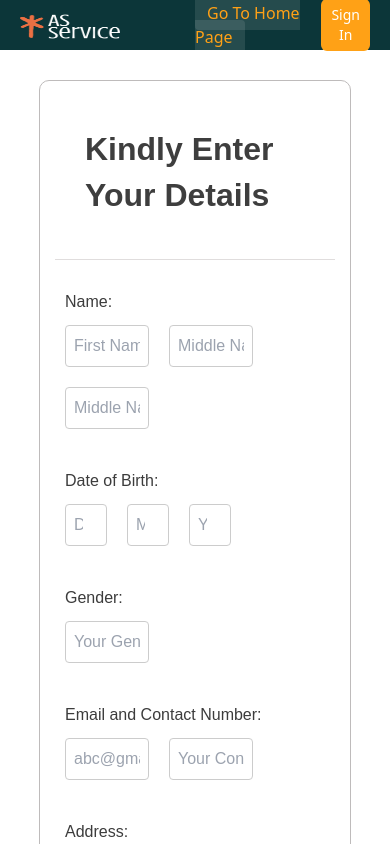
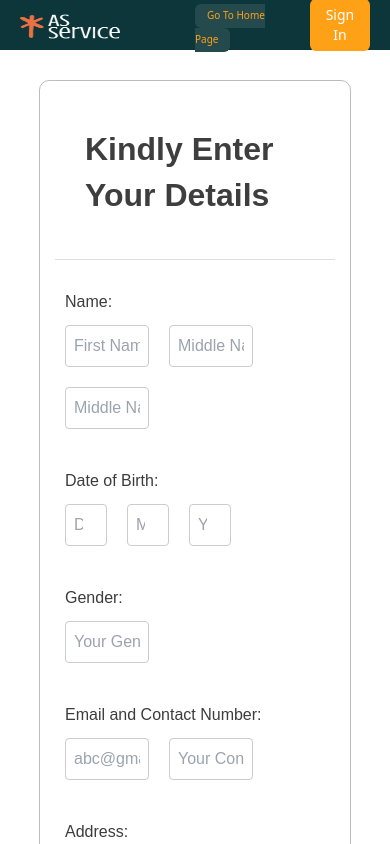
Before and after one commit to Saurav9895/As-Service, a Next.js app: page /Forms in a window 390 px wide. Shown: the top 844 px of the page. Built offline with nearby package versions, Linux system fonts and the light colour scheme; no server answers.

Commit message:
changes made

```diff
--- a/src/FormBar/FormBar.tsx
+++ b/src/FormBar/FormBar.tsx
@@ -30,7 +30,7 @@ const FormBar:React.FC<FormBarProps> = () => {
                 href='/'
                 target='_blank'
                 rel='noreferrer'
-                className='bg-dark-fill-3 py-1.5 px-3 cursor-pointer rounded text-brand-orange hover:bg-dark-fill-2'
+                className='regbutformain'
             >
                 Go To Home Page
             </a>
@@ -47,7 +47,7 @@ const FormBar:React.FC<FormBarProps> = () => {
                 )}
                 {user && (
                     <div className='cursor-pointer group relative'>
-                        <Image src='/avatar.png' alt='Avatar' className=' h-8 w-8 rounded-full' />
+                        <Image src='/avatar.png' alt='Avatar' className=' h-8 w-8 rounded-full' height={50} width={50} />
                         <div
                             className='absolute top-10 left-2/4 -translate-x-2/4  mx-auto bg-dark-layer-1 text-brand-orange p-2 rounded shadow-lg
                             z-40 group-hover:scale-100 scale-0
--- a/src/components/Mainpagenav/Mainpagenav.tsx
+++ b/src/components/Mainpagenav/Mainpagenav.tsx
@@ -35,7 +35,7 @@ const Mainpagenav:React.FC<MainpagenavProps> = () => {
                     href='/Forms'
                     target='_blank'
                     rel='noreferrer'
-                    className='bg-dark-fill-3 py-1.5 px-3 cursor-pointer rounded text-brand-orange hover:bg-dark-fill-2'
+                    className='regbutformain'
                 >
                     Register Yourself as a Service Man
                 </a>
@@ -45,7 +45,7 @@ const Mainpagenav:React.FC<MainpagenavProps> = () => {
                     href='/Servicelist'
                     target='_blank'
                     rel='noreferrer'
-                    className='bg-dark-fill-3 py-1.5 px-3 cursor-pointer rounded text-brand-orange hover:bg-dark-fill-2'
+                    className='regbutformain'
                 >
                     Find Service
                 </a>
--- a/src/components/Topbar/Topbar.tsx
+++ b/src/components/Topbar/Topbar.tsx
@@ -34,7 +34,7 @@ const Topbar:React.FC<TopbarProps> = () => {
                     href='/'
                     target='_blank'
                     rel='noreferrer'
-                    className='bg-dark-fill-3 py-1.5 px-3 cursor-pointer rounded text-brand-orange hover:bg-dark-fill-2'
+                    className='regbutformain'
                 >
                     Go To Home Page
                 </a>
--- a/src/styles/globals.css
+++ b/src/styles/globals.css
@@ -128,6 +128,21 @@
   font-weight: 500; /* Equivalent to font-medium in Tailwind CSS */
   color: #d1d5db;
 }
+
+.regbutformain {
+  background-color: rgb(37,74,77);
+  padding-top: 0.275rem; /* 1.5 * 0.25 = 0.375 */
+  padding-bottom: 0.375rem; /* 1.5 * 0.25 = 0.375 */
+  padding-left: 0.75rem; /* 3 * 0.25 = 0.75 */
+  padding-right: 0.75rem; /* 3 * 0.25 = 0.75 */
+  cursor: pointer;
+  border-radius: 0.375rem; /* Rounded to the nearest value */
+  color: rgb(255 161 22);
+}
+
+.regbutformain:hover {
+  background-color: rgb(64, 98, 101);
+}
 @media screen and (max-width: 640px) {
   .hello {
       height: auto;
@@ -152,8 +167,7 @@
       margin-right: auto; /* Reset margin */
       width: 90%; /* Set width to full for mobile */
       margin-bottom: 20px;
-      padding-top: -2px;
-      padding-top: -2px;
+
 
       height: calc(55vh - 4rem); /* Adjust margin for mobile */
   }
@@ -219,7 +233,17 @@
   font-size: 0.875rem; /* Equivalent to text-sm in Tailwind CSS */
   font-weight: 500; /* Equivalent to font-medium in Tailwind CSS */
   color: #d1d5db;
-  margin-top: -2px;
+  margin-top: -1px;
+}
+.regbutformain {
+  padding-top: 0.275rem; /* 1.5 * 0.25 = 0.375 */
+  padding-bottom: 0.375rem; /* 1.5 * 0.25 = 0.375 */
+  padding-left: 0.75rem; /* 3 * 0.25 = 0.75 */
+  padding-right: 0.75rem; /* 3 * 0.25 = 0.75 */
+  cursor: pointer;
+  font-size: 10px;
+  border-radius: 0.375rem; /* Rounded to the nearest value */
+  color: rgb(255 161 22);
 }
 }
 
```
